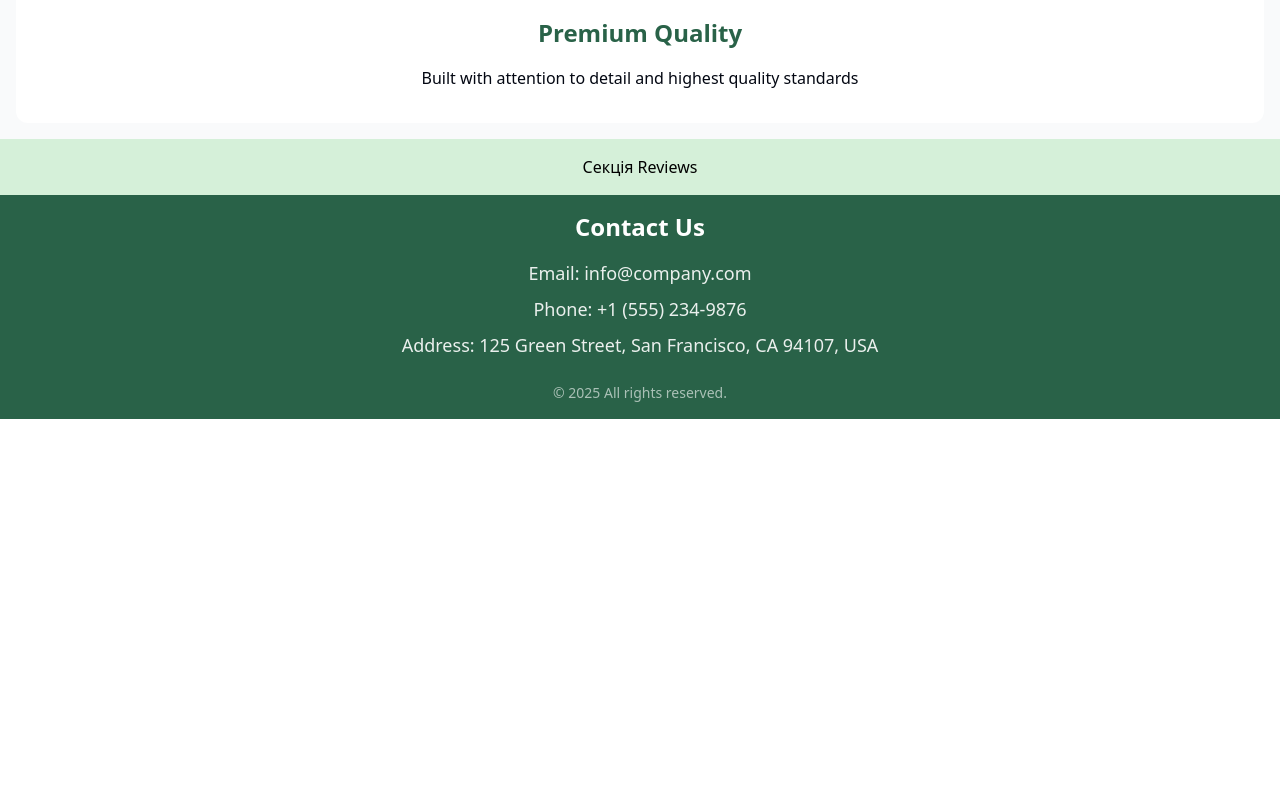
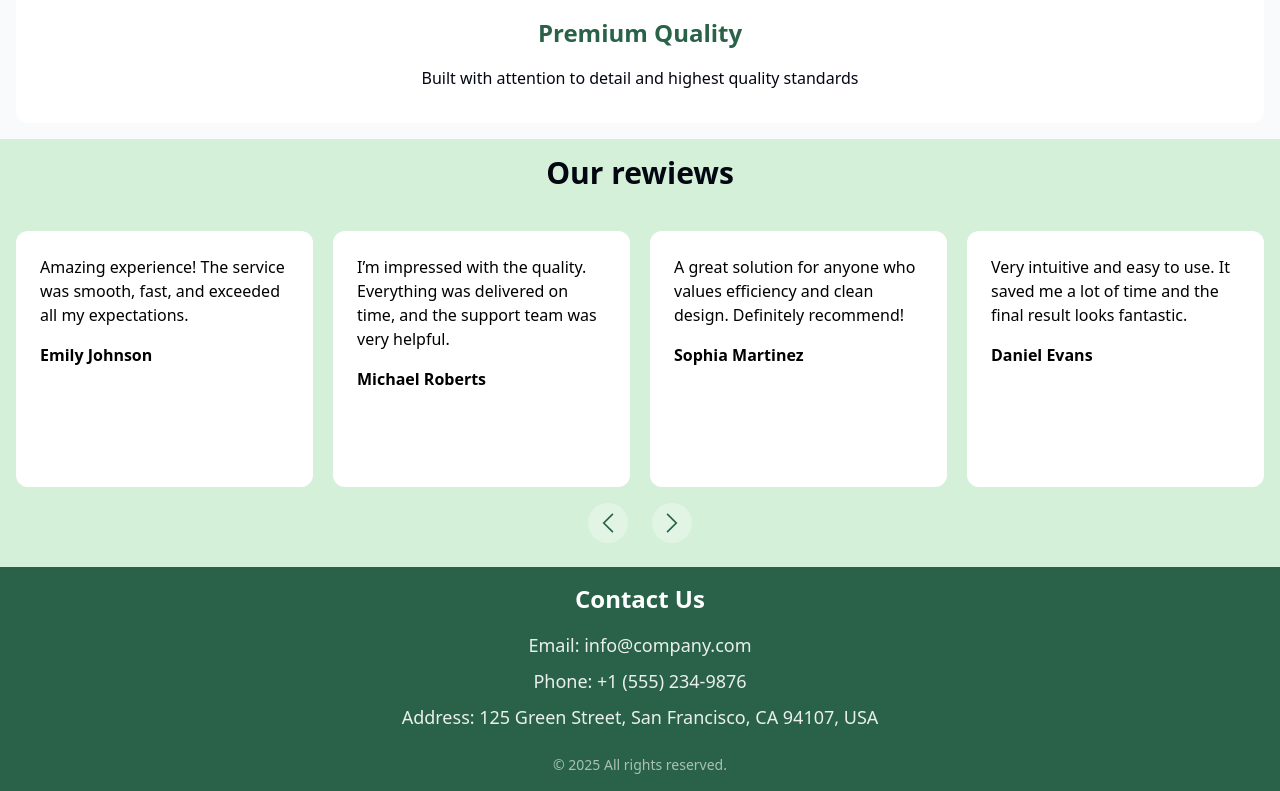
Before and after one commit to opaliienko/landing-factory, a React (Vite) app: page /landing/landingA in a window 1280 px wide. Shown: the part 1981-2772 px from the top of the page. Before the commit the page ends 2400 px from the top, so only its background shows below. Built offline with nearby package versions, Linux system fonts and the light colour scheme.

Commit message:
Added Rewiews section

```diff
--- a/package.json
+++ b/package.json
@@ -13,7 +13,8 @@
     "@tailwindcss/vite": "^4.1.17",
     "react": "^19.2.0",
     "react-dom": "^19.2.0",
-    "react-router": "^7.10.1"
+    "react-router": "^7.10.1",
+    "swiper": "^12.0.3"
   },
   "devDependencies": {
     "@eslint/js": "^9.39.1",
--- a/src/components/sections/Reviews.jsx
+++ b/src/components/sections/Reviews.jsx
@@ -1,3 +1,15 @@
+import { Swiper, SwiperSlide } from "swiper/react";
+
+import "swiper/css";
+import "swiper/css/pagination";
+import "swiper/css/navigation";
+
+import "./swiper.css";
+
+import { Pagination, Navigation } from "swiper/modules";
+
+import SwiperNavButtons from "../ui/SwiperNavButtons";
+
 const Reviews = ({ content, theme }) => {
   const customClasses = content.customClasses || {};
 
@@ -7,7 +19,47 @@ const Reviews = ({ content, theme }) => {
       style={{ backgroundColor: theme.colors.MAIN_BG_COLOR }}
     >
       <div className={customClasses.container}>
-        <div className="">Секція Reviews</div>
+        {content.title && (
+          <h2
+            className={customClasses.title}
+            style={{ color: theme.colors.TEXT_COLOR }}
+          >
+            {content.title}
+          </h2>
+        )}
+        <Swiper
+          speed={300}
+          slidesPerView={1}
+          spaceBetween={20}
+          autoplay
+          loop={true}
+          modules={[Pagination, Navigation]}
+          breakpoints={{
+            640: {
+              slidesPerView: 3,
+              spaceBetween: 20,
+            },
+            1024: {
+              slidesPerView: 4,
+              spaceBetween: 20,
+            },
+            1440: {
+              slidesPerView: 4,
+              spaceBetween: 24,
+            },
+          }}
+        >
+          {content.reviews.map((review, index) => (
+            <SwiperSlide key={index}>
+              <div className="p-6 bg-white shadow rounded-xl animate-fadeIn h-64">
+                <p>{review.text}</p>
+                <h4 className="mt-4 font-semibold">{review.name}</h4>
+              </div>
+            </SwiperSlide>
+          ))}
+
+          <SwiperNavButtons theme={theme} />
+        </Swiper>
       </div>
     </section>
   );
--- /dev/null
+++ b/src/components/ui/SwiperNavButtons.jsx
@@ -0,0 +1,54 @@
+import { useSwiper } from "swiper/react";
+
+import PrevIcon from "../../icons/PrevIcon";
+import NextIcon from "../../icons/NextIcon";
+
+const SwiperNavButtons = ({ theme }) => {
+  const swiper = useSwiper();
+
+  return (
+    <div className="flex gap-6 justify-center mt-4 pb-2">
+      <button
+        onClick={() => swiper.slidePrev()}
+        className="
+          group
+          w-10 h-10
+          rounded-full
+          bg-white/30
+          border border-white/50
+          flex items-center justify-center
+          transition-all duration-300
+          hover:bg-white/50
+          hover:scale-110
+          active:scale-95
+        "
+      >
+        <div className="transition-transform group-hover:-translate-x-1">
+          <PrevIcon width={20} height={20} fill={theme.colors.ACCENT_COLOR} />
+        </div>
+      </button>
+
+      <button
+        onClick={() => swiper.slideNext()}
+        className="
+          group
+           w-10 h-10
+          rounded-full
+          bg-white/30
+          border border-white/50
+          flex items-center justify-center
+          transition-all duration-300
+          hover:bg-white/50
+          hover:scale-110
+          active:scale-95
+        "
+      >
+        <div className="transition-transform group-hover:translate-x-1">
+          <NextIcon width={20} height={20} fill={theme.colors.ACCENT_COLOR} />
+        </div>
+      </button>
+    </div>
+  );
+};
+
+export default SwiperNavButtons;
--- /dev/null
+++ b/src/icons/NextIcon.jsx
@@ -0,0 +1,16 @@
+function NextIcon({ width = 20, height = 20, fill = "#000" }) {
+  return (
+    <svg
+      width={width}
+      height={height}
+      fill={fill}
+      xmlns="http://www.w3.org/2000/svg"
+      viewBox="0 0 24 24"
+      xmlSpace="preserve"
+    >
+      <path d="M6.8 23.7L5.4 22.3 15.7 12 5.4 1.7 6.8 0.3 18.5 12z" />
+    </svg>
+  );
+}
+
+export default NextIcon;
--- /dev/null
+++ b/src/icons/PrevIcon.jsx
@@ -0,0 +1,17 @@
+function PrevIcon({ width = 20, height = 20, fill = "#000" }) {
+  return (
+    <svg
+      width={width}
+      height={height}
+      fill={fill}
+      xmlns="http://www.w3.org/2000/svg"
+      viewBox="0 0 24 24"
+      xmlSpace="preserve"
+      transform="rotate(180)"
+    >
+      <path d="M6.8 23.7L5.4 22.3 15.7 12 5.4 1.7 6.8 0.3 18.5 12z" />
+    </svg>
+  );
+}
+
+export default PrevIcon;
--- a/src/landings/landingA/config.js
+++ b/src/landings/landingA/config.js
@@ -85,14 +85,40 @@ export const landingA = {
     {
       type: "Reviews",
       data: {
-        features: [
-          { name: "", feedback: "" },
-          { name: "", feedback: "" },
+        title: "Our rewiews",
+        reviews: [
+          {
+            name: "Emily Johnson",
+            text: "Amazing experience! The service was smooth, fast, and exceeded all my expectations.",
+          },
+          {
+            name: "Michael Roberts",
+            text: "I’m impressed with the quality. Everything was delivered on time, and the support team was very helpful.",
+          },
+          {
+            name: "Sophia Martinez",
+            text: "A great solution for anyone who values efficiency and clean design. Definitely recommend!",
+          },
+          {
+            name: "Daniel Evans",
+            text: "Very intuitive and easy to use. It saved me a lot of time and the final result looks fantastic.",
+          },
+          {
+            name: "Olivia Clark",
+            text: "Professional, reliable, and fast. I appreciated the attention to detail and smooth communication.",
+          },
+          {
+            name: "James Carter",
+            text: "Top-quality service! The team was responsive and helped me achieve exactly what I needed.",
+          },
+          {
+            name: "Ava Thompson",
+            text: "Exceeded my expectations. Everything looks great and works flawlessly across devices.",
+          },
         ],
         customClasses: {
-          section:
-            "w-full py-4 px-4 sm:py-6 sm:px-6 md:py-12 md:px-20 flex items-center justify-center",
-          container: "",
+          section: "w-full py-4 px-4 sm:py-6 sm:px-6 md:py-12 md:px-20",
+          container: "w-full",
           title: "text-3xl md:text-4xl font-bold text-center mb-10",
         },
       },
--- a/src/landings/landingB/config.js
+++ b/src/landings/landingB/config.js
@@ -22,7 +22,7 @@ export const landingB = {
         customClasses: {
           section:
             "w-full py-4 px-4 sm:py-6 sm:px-6 md:py-12 md:px-20 flex flex-col justify-center items-center",
-          container: "container flex flex-col text-center text-black",
+          container: "container flex flex-col text-left text-black",
           title: "mb-4 text-4xl sm:text-5xl font-bold",
           subtitle: "mb-10 text-3xl sm:text-4xl",
           button:
@@ -85,14 +85,41 @@ export const landingB = {
     {
       type: "Reviews",
       data: {
-        features: [
-          { name: "", feedback: "" },
-          { name: "", feedback: "" },
+        title: "Our rewiews",
+        reviews: [
+          {
+            name: "Emily Johnson",
+            text: "Amazing experience! The service was smooth, fast, and exceeded all my expectations.",
+          },
+          {
+            name: "Michael Roberts",
+            text: "I’m impressed with the quality. Everything was delivered on time, and the support team was very helpful.",
+          },
+          {
+            name: "Sophia Martinez",
+            text: "A great solution for anyone who values efficiency and clean design. Definitely recommend!",
+          },
+          {
+            name: "Daniel Evans",
+            text: "Very intuitive and easy to use. It saved me a lot of time and the final result looks fantastic.",
+          },
+          {
+            name: "Olivia Clark",
+            text: "Professional, reliable, and fast. I appreciated the attention to detail and smooth communication.",
+          },
+          {
+            name: "James Carter",
+            text: "Top-quality service! The team was responsive and helped me achieve exactly what I needed.",
+          },
+          {
+            name: "Ava Thompson",
+            text: "Exceeded my expectations. Everything looks great and works flawlessly across devices.",
+          },
         ],
         customClasses: {
-          section:
-            "w-full py-4 px-4 sm:py-6 sm:px-6 md:py-12 md:px-20 flex items-center justify-center",
-          container: "",
+          section: "w-full py-4 px-4 sm:py-6 sm:px-6 md:py-12 md:px-20",
+          // container: "w-full max-w-4xl",
+          container: "w-full",
           title: "text-3xl md:text-4xl font-bold text-center mb-10",
         },
       },
```
Also changed, not shown: src/components/sections/swiper.css (added), 1 other file (tests, documents, lock files or other folders).
